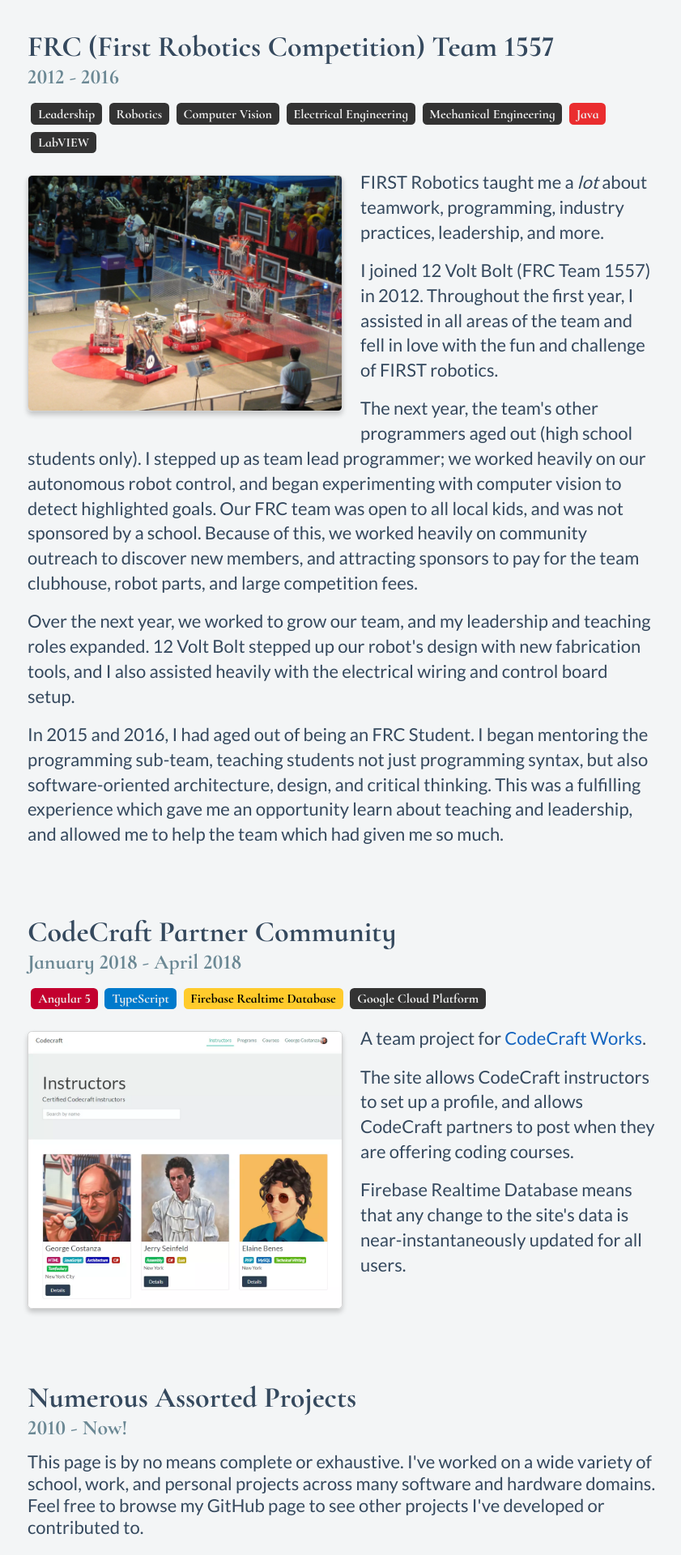
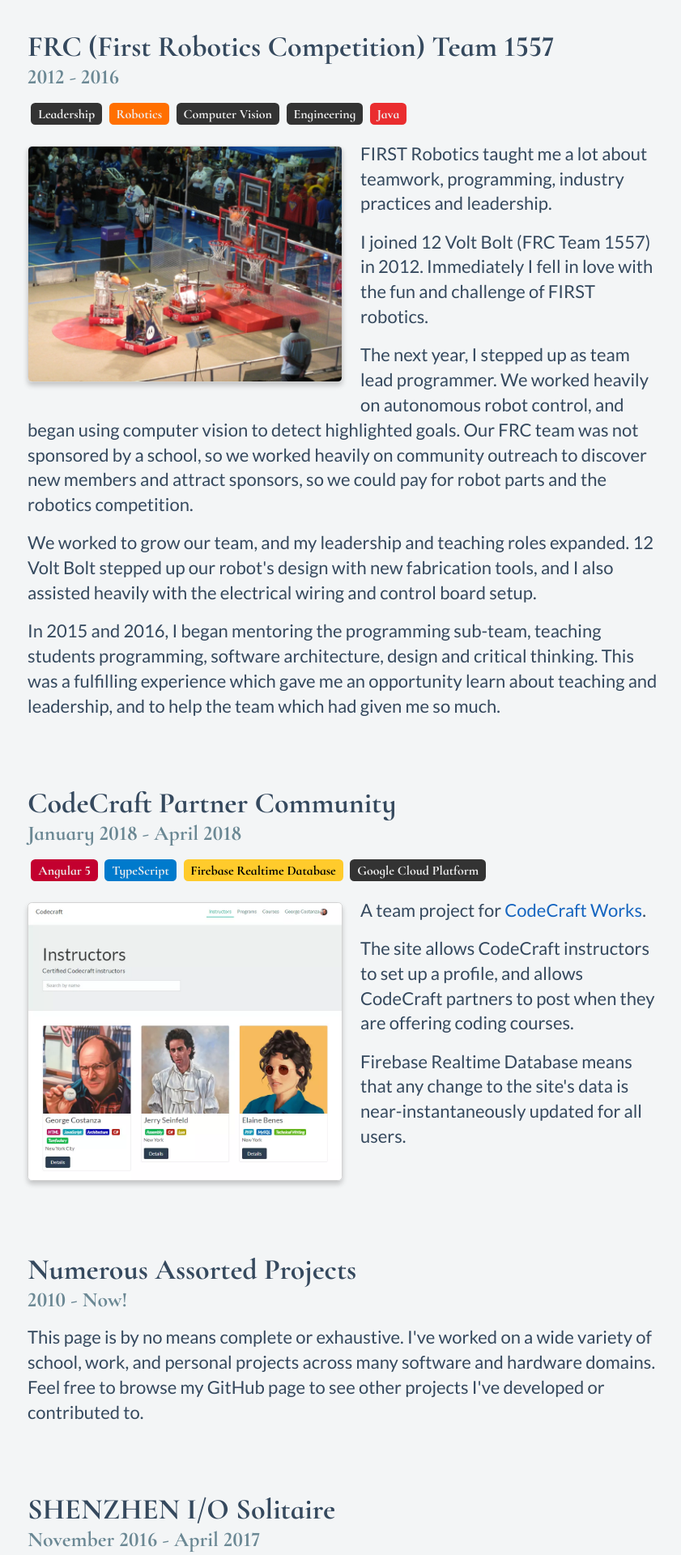
Before and after one commit to Nickardson/nickardson.github.io, a Nuxt app: page /work in a window 1280 px wide. Shown: the part 400-2320 px from the top of the page at 81% size, without its empty margins (217-1058 px from the left). Built offline with nearby package versions, Linux system fonts and the light colour scheme.

Commit message:
Add Shenzhen solitaire, simplify page

```diff
--- a/components/Badges.vue
+++ b/components/Badges.vue
@@ -68,6 +68,8 @@
         'Angular 5': { b: '#c3002f' },
         'TypeScript': { b: '#007acc' },
         'Firebase Realtime Database': { b: '#ffcb2c', f: 'black' },
+        'Lua': { b: '#000080' },
+        'Robotics': { b: '#FF6F00' },
       }
     };
   },
--- a/pages/work.vue
+++ b/pages/work.vue
@@ -155,39 +155,40 @@
               name: "Computer Vision"
             },
             {
-              name: "Electrical Engineering"
+              name: "Engineering"
             },
-            {
-              name: "Mechanical Engineering"
-            },
+            // {
+            //   name: "Electrical Engineering"
+            // },
+            // {
+            //   name: "Mechanical Engineering"
+            // },
             {
               name: "Java"
             },
-            {
-              name: "LabVIEW"
-            },
+            // {
+            //   name: "LabVIEW"
+            // },
           ],
 
           description: `
-            <p>FIRST Robotics taught me a <em>lot</em> about teamwork, programming, industry practices, leadership, and more.</p>
+            <p>FIRST Robotics taught me a lot about teamwork, programming, industry practices and leadership.</p>
 
-            <p>I joined 12 Volt Bolt (FRC Team 1557) in 2012. Throughout the first year, I assisted in all areas of the team and fell in love with the fun and challenge of FIRST robotics.</p>
+            <p>I joined 12 Volt Bolt (FRC Team 1557) in 2012. Immediately I fell in love with the fun and challenge of FIRST robotics.</p>
 
-            <p>The next year, the team's other programmers aged out (high school students only).
+            <p>The next year, I stepped up as team lead programmer.
+            We worked heavily on autonomous robot control, and began using computer vision to detect highlighted goals.
 
-            I stepped up as team lead programmer; we worked heavily on our autonomous robot control,
-            and began experimenting with computer vision to detect highlighted goals.
+            Our FRC team was not sponsored by a school, so we worked heavily on community outreach to discover new members and
+            attract sponsors, so we could pay for robot parts and the robotics competition.</p>
 
-            Our FRC team was open to all local kids, and was not sponsored by a school.
-            Because of this, we worked heavily on community outreach to discover new members, and attracting sponsors to pay for the team clubhouse, robot parts, and large competition fees.</p>
-
-            <p>Over the next year, we worked to grow our team, and my leadership and teaching roles expanded.
+            <p>We worked to grow our team, and my leadership and teaching roles expanded.
             12 Volt Bolt stepped up our robot's design with new fabrication tools, and I also assisted heavily with the electrical wiring and control board setup.</p>
 
-            <p>In 2015 and 2016, I had aged out of being an FRC Student. I began mentoring the programming sub-team,
-            teaching students not just programming syntax, but also software-oriented architecture, design, and critical thinking.
+            <p>In 2015 and 2016, I began mentoring the programming sub-team,
+            teaching students programming, software architecture, design and critical thinking.
             This was a fulfilling experience which gave me an opportunity learn about teaching and leadership,
-            and allowed me to help the team which had given me so much.</p>
+            and to help the team which had given me so much.</p>
           `,
 
           imageFull: "/assets/work/FRC.jpg",
@@ -230,60 +231,81 @@
         {
           name: "Numerous Assorted Projects",
           time: ['2010', 'Now!'],
-          description: `
+          description: `<p>
             This page is by no means complete or exhaustive.
             I've worked on a wide variety of school, work, and personal projects across many software and hardware domains.
             Feel free to browse my GitHub page to see other projects I've developed or contributed to.
-          `
+          </p>`
         },
 
         {
-          name: "AgriCraft Mutation Graph",
+          name: "SHENZHEN I/O Solitaire",
 
-          time: ['May 2016'],
+          time: ['November 2016', 'April 2017'],
 
           badges: [
             {
               name: "Web Development"
             },
-            {
-              name: "Graph Theory"
-            }
           ],
 
           description: `
-            <p>Shows the genealogy required to breed plants in the AgriCraft Minecraft mod.</p>
-            <p>To get Coffee, you need Sugarcane and Beans. To get Beans, you need Pumpkins. To get pumpkins, you need Potatoes.
-            This (nonsensical) breeding tree can get complex, so the graph helps show what's needed to get a desired result.
-            The loose graph can be dragged around, or the graph re-ordered with the desired product on top of the tree.</p>
-            <p><a href="http://tgratzer.com/AgriCraft-Mutation-Graph/" target="_blank" rel="noopener">See this project online</a></p>
+            <p>A web project made to emulate the gameplay of <a href="https://store.steampowered.com/app/570490/SHENZHEN_SOLITAIRE/" target="_blank" rel="noopener">SHENZHEN Solitaire</a>.
+            Can pull resources from the real game, to get the minigame experience without booting up Steam.</p>
+            <p>Also has nice animations for when cards are flying around, and a classic solitaire win animation.</p>
           `,
 
-          image: "/assets/work/Agricraft.webp",
-          imageFallback: "/assets/work/Agricraft.PNG",
+          image: "/assets/work/ShenzhenSolitaire.webp",
+          imageFallback: "/assets/work/ShenzhenSolitaire.jpg",
         },
 
-        {
-          name: "World Travelogue Database",
-          time: ['January 2016', 'April 2016'],
-          badges: [
-            { name: "SQLite" },
-            { name: "Java" },
-            { name: "Web Development" }
-          ],
-          description: `
-            <p>A web-based application to record a travelogue of places visited,
-            allowing image uploads, map locations, and sharing with other users.</p>
+        // {
+        //   name: "AgriCraft Mutation Graph",
 
-            <p>The application can behave as either a personal desktop application,
-            or be hosted on a dedicated server to allow multiple users to login and enter travel journals.</p>
-          `,
+        //   time: ['May 2016'],
 
-          image: "/assets/work/World Travel Database.webp",
-          imageFallback: "/assets/work/World Travel Database.png",
+        //   badges: [
+        //     {
+        //       name: "Web Development"
+        //     },
+        //     {
+        //       name: "Graph Theory"
+        //     }
+        //   ],
 
-          // caseStudy: "/work/travelogue"
-        },
+        //   description: `
+        //     <p>Shows the genealogy required to breed plants in the AgriCraft Minecraft mod.</p>
+        //     <p>To get Coffee, you need Sugarcane and Beans. To get Beans, you need Pumpkins. To get pumpkins, you need Potatoes.
+        //     This (nonsensical) breeding tree can get complex, so the graph helps show what's needed to get a desired result.
+        //     The loose graph can be dragged around, or the graph re-ordered with the desired product on top of the tree.</p>
+        //     <p><a href="http://tgratzer.com/AgriCraft-Mutation-Graph/" target="_blank" rel="noopener">See this project online</a></p>
+        //   `,
+
+        //   image: "/assets/work/Agricraft.webp",
+        //   imageFallback: "/assets/work/Agricraft.PNG",
+        // },
+
+        // {
+        //   name: "World Travelogue Database",
+        //   time: ['January 2016', 'April 2016'],
+        //   badges: [
+        //     { name: "SQLite" },
+        //     { name: "Java" },
+        //     { name: "Web Development" }
+        //   ],
+        //   description: `
+        //     <p>A web-based application to record a travelogue of places visited,
+        //     allowing image uploads, map locations, and sharing with other users.</p>
+
+        //     <p>The application can behave as either a personal desktop application,
+        //     or be hosted on a dedicated server to allow multiple users to login and enter travel journals.</p>
+        //   `,
+
+        //   image: "/assets/work/World Travel Database.webp",
+        //   imageFallback: "/assets/work/World Travel Database.png",
+
+        //   // caseStudy: "/work/travelogue"
+        // },
 
         {
           name: "TIS-100 Emulator",
@@ -305,7 +327,7 @@
           description: `
             <p>A web emulator for <a href="http://www.zachtronics.com/tis-100/" target="_blank" rel="noopener">TIS-100</a>.
             This fictional microprocessor has an assembly-like instruction set, and runs programs in unusual grid-based "CPU"s.</p>
-            <p>The game's puzzles are defined in a Lua script to allow for complex, sandboxed user-defined specifications.
+            <p>The game's puzzles are defined in a Lua script to allow for complex, sand&shy;boxed user-defined specifications.
             My emulator also loads these user-defined puzzles using lua.vm.js.</p>
             <p><a href="http://tis100.tgratzer.com/" target="_blank" rel="noopener">See this project online</a></p>
           `,
```
Also changed, not shown: static/assets/work/ShenzhenSolitaire.jpg (added), static/assets/work/ShenzhenSolitaire.webp (added).
